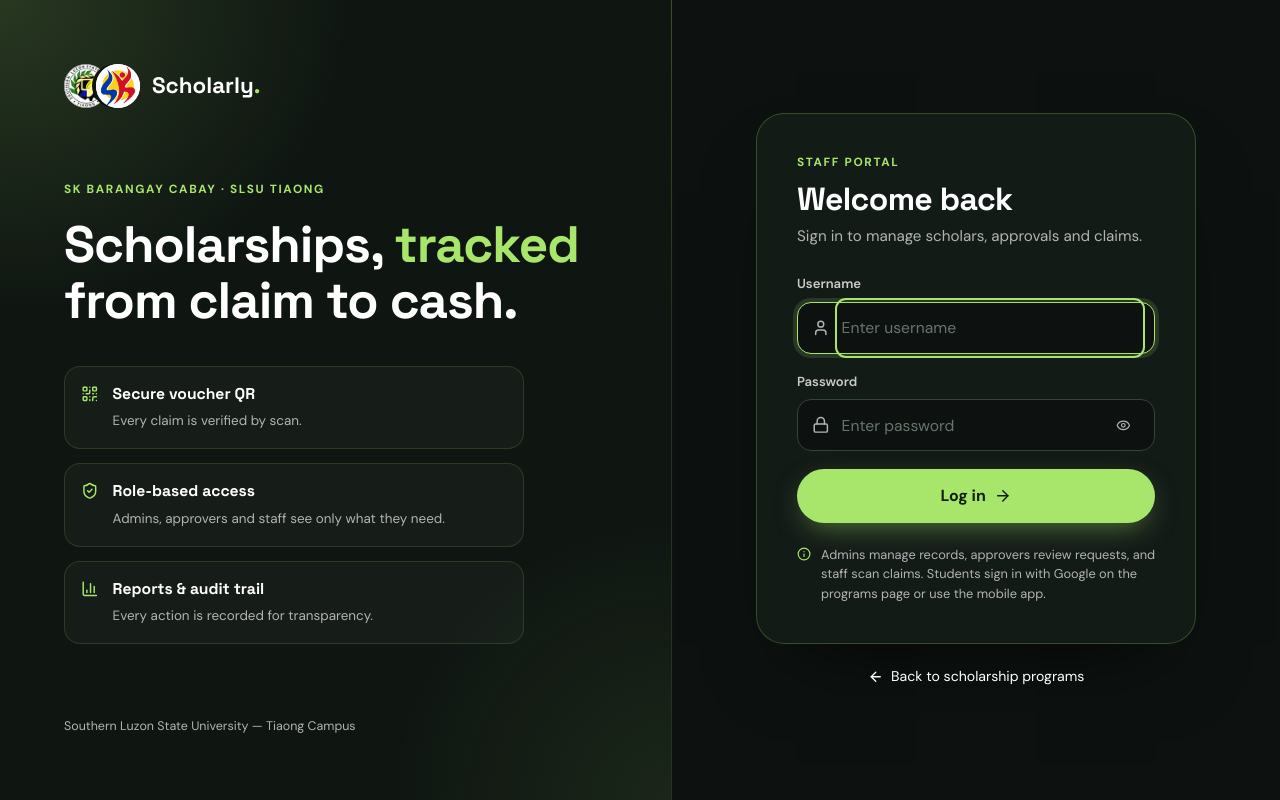
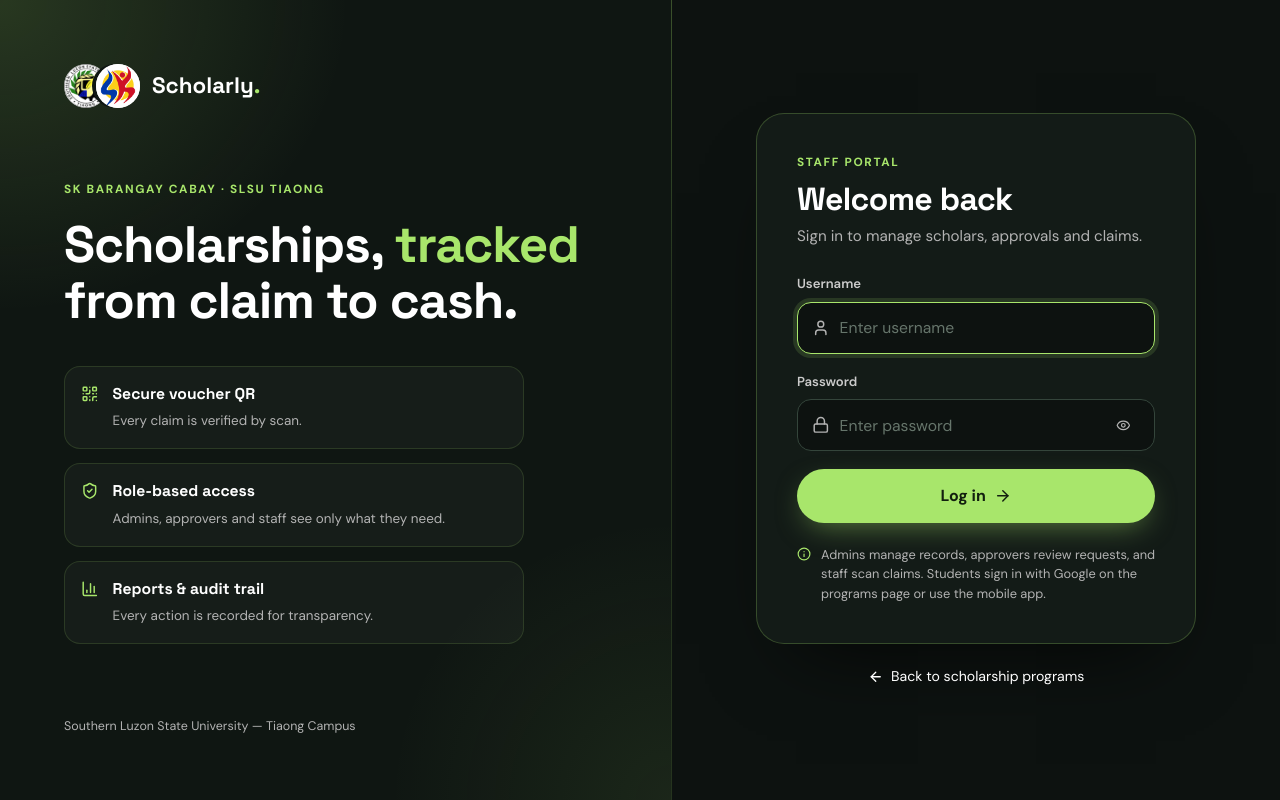
Before and after one commit to RoboticNoob-sketch/scholar, a PHP site: page /scholarship-qr-monitor/web/login.php in a window 1280 px wide. Run offline with PHP 8.4, Linux system fonts and the light colour scheme; data that the repository does not hold is empty.

Commit message:
Fix double focus border on login fields
Co-authored-by: Copilot <223556219+Copilot@users.noreply.github.com>

```diff
--- a/web/assets/css/login.css
+++ b/web/assets/css/login.css
@@ -34,7 +34,7 @@
 .lg-input { display: flex; align-items: center; gap: 10px; padding: 0 14px; height: 52px; border-radius: 14px; border: 1px solid var(--border-default, #3a4a40); background: #0d1210; transition: border-color .2s, box-shadow .2s; }
 .lg-input:focus-within { border-color: var(--accent); box-shadow: 0 0 0 4px rgba(168, 230, 107, .14); }
 .lg-input > svg { color: var(--text-secondary, #9aa89f); }
-.lg-input input { flex: 1; min-width: 0; height: 100%; background: transparent; border: 0; outline: 0; color: #fff; font: inherit; font-size: .98rem; }
+.lg .lg-input input, .lg .lg-input input:focus, .lg .lg-input input:focus-visible { flex: 1; min-width: 0; height: 100%; padding: 0; background: transparent; border: 0; border-radius: 0; outline: 0; box-shadow: none; color: #fff; font: inherit; font-size: .98rem; }
 .lg-input input::placeholder { color: #66756b; }
 .lg-input input:-webkit-autofill { -webkit-text-fill-color: #fff; box-shadow: 0 0 0 40px #0d1210 inset; }
 .lg-eye { display: grid; place-items: center; width: 34px; height: 34px; border: 0; border-radius: 10px; background: transparent; color: var(--text-secondary, #9aa89f); cursor: pointer; }
```
